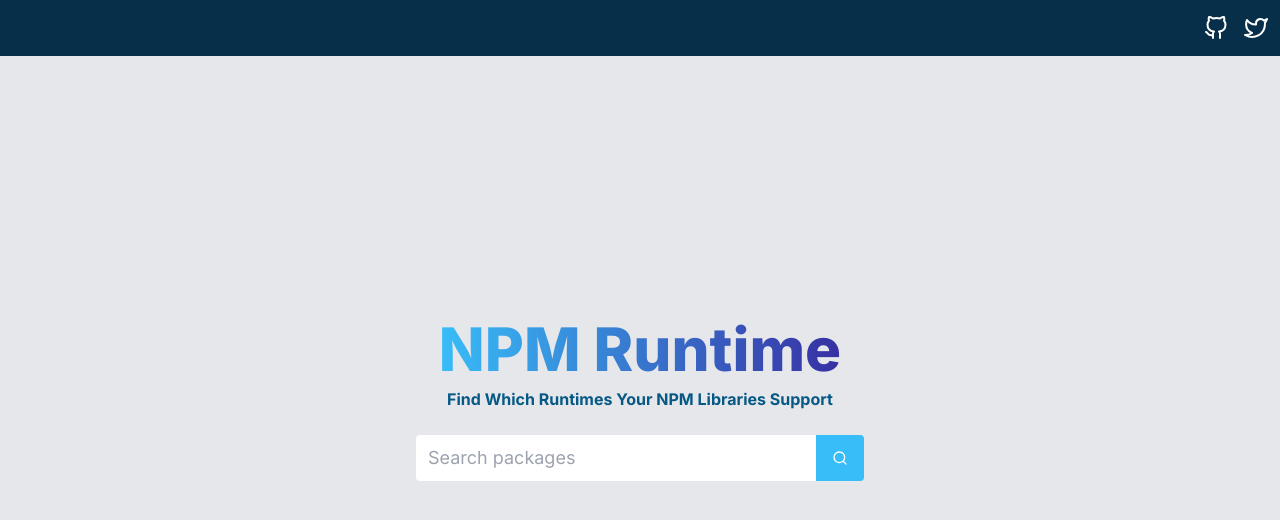
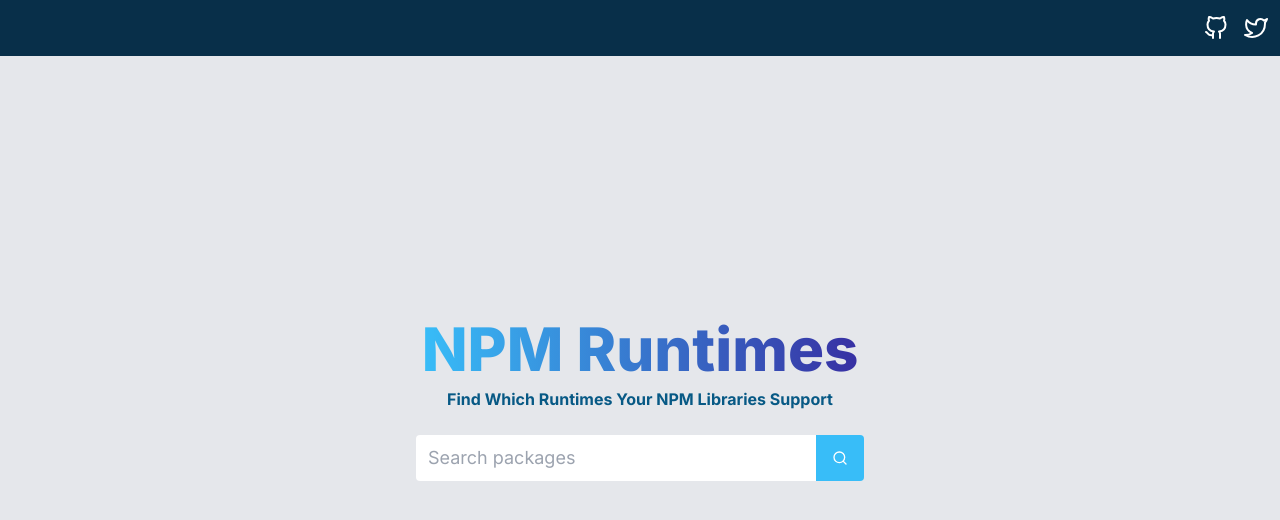
Before and after one commit to aiji42/npm-runtime-portal, a Next.js app: page / in a window 1280 px wide. Shown: the top 520 px of the page. Built offline with nearby package versions, Linux system fonts and the light colour scheme.

Commit message:
site title

```diff
--- a/src/app/(top)/page.tsx
+++ b/src/app/(top)/page.tsx
@@ -6,7 +6,7 @@
   return (
     <main className="h-screen flex flex-col items-center justify-center max-w-lg mx-auto px-8">
       <h1 className="font-extrabold text-transparent bg-clip-text bg-gradient-to-r from-sky-400 to-indigo-800 text-6xl font-bold mb-2">
-        NPM Runtime
+        NPM Runtimes
       </h1>
       <p className="text-md font-bold text-sky-800 mb-6">
         Find Which Runtimes Your NPM Libraries Support
--- a/src/app/layout.tsx
+++ b/src/app/layout.tsx
@@ -5,9 +5,9 @@
 const inter = Inter({ subsets: ["latin"] });
 
 export const metadata: Metadata = {
-  title: "NPM Runtime Support - Find Which Runtimes Your NPM Libraries Support",
+  title: "NPM Runtimes - Find Which Runtimes Your NPM Libraries Support",
   description:
-    "NPM Runtime Support is a portal that allows you to search for NPM libraries and see which runtimes they support. Stay informed and ensure compatibility in your projects.",
+    "NPM Runtimes is a portal that allows you to search for NPM libraries and see which runtimes they support. Stay informed and ensure compatibility in your projects.",
 };
 
 export default function RootLayout({
--- a/src/components/Header.tsx
+++ b/src/components/Header.tsx
@@ -33,7 +33,7 @@
       {withSearch && (
         <div className="flex gap-3 items-center">
           <Link href="/">
-            <h1 className="text-3xl font-bold text-white">Runtime</h1>
+            <h1 className="text-3xl font-bold text-white">Runtimes</h1>
           </Link>
           <div className="max-w-md">
             <SearchBar narrow defaultValue={defaultValue} />
```
